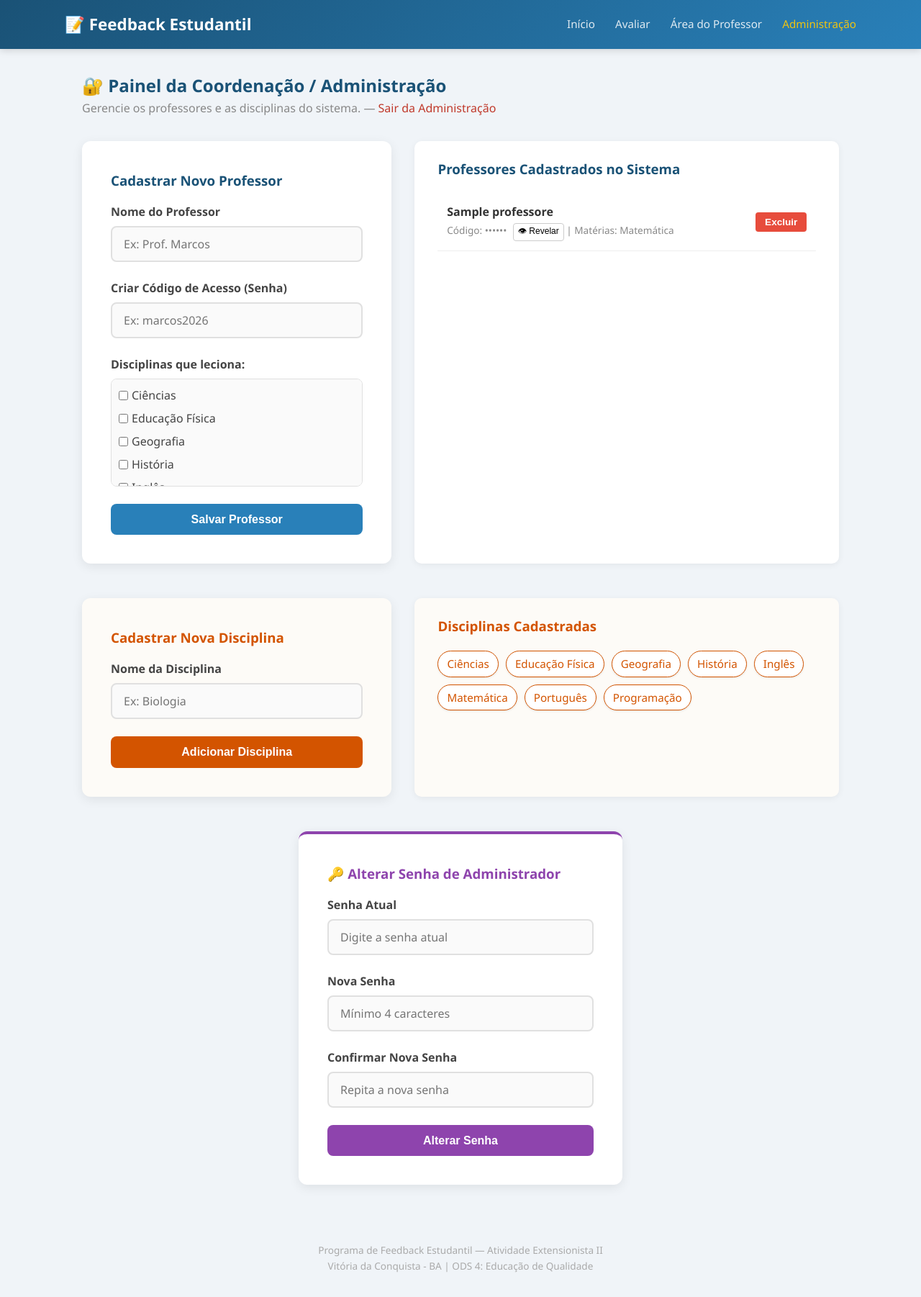
After one commit to LeonardoRibSouzaa/Programa-de-Feedback-Estudantil, a Flask app: page /admin in a window 1280 px wide. The commit adds this page. Shown: the whole page at 72% size. Run offline with Flask 3, Linux system fonts and the light colour scheme; the visitor is signed in with stand-in values (Sample User, id 1); data comes from the database, SQL or seed files in the repository; both versions use the stored data as it was after the commit; tables that the repository leaves empty hold one stand-in row (values such as "Sample post").

Commit message:
enviando varias correcoes

```diff
--- a/app.py
+++ b/app.py
@@ -27,6 +27,14 @@ def get_db():
     conn = sqlite3.connect(DB_PATH)
     conn.row_factory = sqlite3.Row
     return conn
+
+
+def get_admin_senha():
+    """Busca a senha do administrador no banco de dados."""
+    db = get_db()
+    row = db.execute("SELECT valor FROM configuracoes WHERE chave = 'senha_admin'").fetchone()
+    db.close()
+    return row['valor'] if row else 'admin2026'
 
 
 # ==================== ROTAS PRINCIPAIS ====================
@@ -223,6 +231,150 @@ def logout_professor():
     return redirect(url_for('index'))
 
 
+# ==================== ADMINISTRAÇÃO ====================
+
+@app.route('/admin/login', methods=['GET', 'POST'])
+def login_admin():
+    """Login do administrador (coordenação/direção)."""
+    if session.get('admin_logado'):
+        return redirect(url_for('admin'))
+
+    if request.method == 'POST':
+        senha = request.form.get('senha_admin', '')
+        if senha == get_admin_senha():
+            session['admin_logado'] = True
+            return redirect(url_for('admin'))
+        else:
+            flash('Senha incorreta. Acesso negado.', 'error')
+
+    return render_template('login_admin.html')
+
+
+@app.route('/admin/logout')
+def logout_admin():
+    """Encerra a sessão do administrador."""
+    session.pop('admin_logado', None)
+    flash('Sessão de administrador encerrada.', 'info')
+    return redirect(url_for('index'))
+
+
+@app.route('/admin/alterar-senha', methods=['POST'])
+def alterar_senha_admin():
+    """Permite ao administrador trocar sua senha pela tela."""
+    if not session.get('admin_logado'):
+        return redirect(url_for('login_admin'))
+
+    senha_atual = request.form.get('senha_atual', '')
+    senha_nova = request.form.get('senha_nova', '')
+    senha_confirmar = request.form.get('senha_confirmar', '')
+
+    if senha_atual != get_admin_senha():
+        flash('A senha atual está incorreta.', 'error')
+    elif len(senha_nova) < 4:
+        flash('A nova senha deve ter pelo menos 4 caracteres.', 'error')
+    elif senha_nova != senha_confirmar:
+        flash('A nova senha e a confirmação não coincidem.', 'error')
+    else:
+        db = get_db()
+        db.execute("UPDATE configuracoes SET valor = ? WHERE chave = 'senha_admin'", (senha_nova,))
+        db.commit()
+        db.close()
+        flash('Senha de administrador alterada com sucesso!', 'success')
+
+    return redirect(url_for('admin'))
+
+
+@app.route('/admin', methods=['GET', 'POST'])
+def admin():
+    """Painel de administração para gerenciar professores e disciplinas."""
+    # Proteção: exige login do administrador
+    if not session.get('admin_logado'):
+        flash('Faça login como administrador para acessar esta área.', 'error')
+        return redirect(url_for('login_admin'))
+    db = get_db()
+
+    if request.method == 'POST':
+        nome = request.form.get('nome', '').strip()
+        codigo = request.form.get('codigo_acesso', '').strip()
+        disciplinas_selecionadas = request.form.getlist('disciplinas')
+
+        if nome and codigo and disciplinas_selecionadas:
+            try:
+                cursor = db.cursor()
+                cursor.execute('INSERT INTO professores (nome, codigo_acesso) VALUES (?, ?)', (nome, codigo))
+                professor_id = cursor.lastrowid
+
+                # Vincular o professor às disciplinas marcadas no checkbox
+                for disc_id in disciplinas_selecionadas:
+                    cursor.execute('INSERT INTO professor_disciplina (professor_id, disciplina_id) VALUES (?, ?)', (professor_id, int(disc_id)))
+
+                db.commit()
+                flash(f'Professor(a) {nome} cadastrado(a) com sucesso!', 'success')
+            except sqlite3.IntegrityError:
+                flash('Erro: Já existe um professor com este código de acesso.', 'error')
+        else:
+            flash('Preencha o nome, código e selecione pelo menos uma disciplina.', 'error')
+
+        db.close()
+        return redirect(url_for('admin'))
+
+    # GET - Buscar disciplinas
+    todas_disciplinas = db.execute('SELECT id, nome FROM disciplinas ORDER BY nome').fetchall()
+
+    # GET - Buscar professores e juntar as disciplinas em um texto
+    professores_rows = db.execute('''
+        SELECT p.id, p.nome, p.codigo_acesso, GROUP_CONCAT(d.nome, ', ') as disciplinas
+        FROM professores p
+        LEFT JOIN professor_disciplina pd ON p.id = pd.professor_id
+        LEFT JOIN disciplinas d ON pd.disciplina_id = d.id
+        GROUP BY p.id
+        ORDER BY p.nome
+    ''').fetchall()
+
+    db.close()
+    return render_template('admin.html', professores=professores_rows, disciplinas=todas_disciplinas)
+
+@app.route('/admin/disciplina', methods=['POST'])
+def adicionar_disciplina():
+    """Cadastra uma nova disciplina no sistema."""
+    if not session.get('admin_logado'):
+        return redirect(url_for('login_admin'))
+    nome = request.form.get('nome', '').strip()
+    if nome:
+        db = get_db()
+        db.execute('INSERT INTO disciplinas (nome) VALUES (?)', (nome,))
+        db.commit()
+        db.close()
+        flash(f'Disciplina "{nome}" adicionada com sucesso!', 'success')
+    else:
+        flash('O nome da disciplina não pode ficar em branco.', 'error')
+    return redirect(url_for('admin'))
+
+
+@app.route('/admin/excluir/<int:id>', methods=['POST'])
+def excluir_professor(id):
+    """Exclui um professor e todas as suas dependências do sistema."""
+    if not session.get('admin_logado'):
+        return redirect(url_for('login_admin'))
+    db = get_db()
+    cursor = db.cursor()
+
+    # 1. Apagar as avaliações feitas para este professor
+    cursor.execute('DELETE FROM avaliacoes WHERE professor_id = ?', (id,))
+
+    # 2. Apagar o vínculo deste professor com as disciplinas
+    cursor.execute('DELETE FROM professor_disciplina WHERE professor_id = ?', (id,))
+
+    # 3. Finalmente, apagar o professor
+    cursor.execute('DELETE FROM professores WHERE id = ?', (id,))
+
+    db.commit()
+    db.close()
+
+    flash('Professor excluído com sucesso!', 'success')
+    return redirect(url_for('admin'))
+
+
 # ==================== INICIALIZAÇÃO ====================
 
 if __name__ == '__main__':
@@ -232,4 +384,4 @@ if __name__ == '__main__':
     else:
         print('Servidor iniciando...')
         print('Acesse: http://127.0.0.1:5000')
-    app.run(debug=True)
+    app.run(debug=True, host='0.0.0.0', port=5000)
--- /dev/null
+++ b/templates/admin.html
@@ -0,0 +1,122 @@
+{% extends "base.html" %}
+
+{% block title %}Administração do Sistema{% endblock %}
+
+{% block content %}
+<div class="dashboard-header">
+    <h2>🔐 Painel da Coordenação / Administração</h2>
+    <p>Gerencie os professores e as disciplinas do sistema.
+       &mdash; <a href="{{ url_for('logout_admin') }}" style="color: #c0392b;">Sair da Administração</a>
+    </p>
+</div>
+
+<!-- ======================= SEÇÃO PROFESSORES ======================= -->
+<div style="display: flex; gap: 2rem; flex-wrap: wrap; margin-bottom: 3rem;">
+    <!-- Formulário de Cadastro Professor -->
+    <div class="form-container" style="flex: 1; min-width: 300px; margin: 0;">
+        <h3 style="color: #1a5276; margin-bottom: 1rem;">Cadastrar Novo Professor</h3>
+        <form method="POST" action="{{ url_for('admin') }}">
+            <div class="form-group">
+                <label for="nome">Nome do Professor</label>
+                <input type="text" name="nome" id="nome" placeholder="Ex: Prof. Marcos" required>
+            </div>
+
+            <div class="form-group">
+                <label for="codigo_acesso">Criar Código de Acesso (Senha)</label>
+                <input type="text" name="codigo_acesso" id="codigo_acesso" placeholder="Ex: marcos2026" required>
+            </div>
+
+            <div class="form-group">
+                <label>Disciplinas que leciona:</label>
+                <div style="max-height: 150px; overflow-y: auto; border: 1px solid #e0e0e0; padding: 10px; border-radius: 8px; background: #fafafa;">
+                    {% for disc in disciplinas %}
+                    <div style="margin-bottom: 5px;">
+                        <label style="font-weight: normal; cursor: pointer; display: flex; align-items: center; gap: 5px;">
+                            <input type="checkbox" name="disciplinas" value="{{ disc.id }}" style="width: auto;"> {{ disc.nome }}
+                        </label>
+                    </div>
+                    {% else %}
+                    <p style="color: #888; font-size: 0.9rem;">Nenhuma disciplina cadastrada ainda. Cadastre abaixo primeiro.</p>
+                    {% endfor %}
+                </div>
+            </div>
+
+            <button type="submit" class="btn btn-primary btn-block">Salvar Professor</button>
+        </form>
+    </div>
+
+    <!-- Lista de Professores -->
+    <div class="comments-section" style="flex: 1.5; min-width: 300px;">
+        <h3>Professores Cadastrados no Sistema</h3>
+        <div style="margin-top: 1rem;">
+            {% for prof in professores %}
+            <div style="padding: 0.8rem; border-bottom: 1px solid #eee; display: flex; justify-content: space-between; align-items: center;">
+                <div>
+                    <strong>{{ prof.nome }}</strong><br>
+                    <span style="color: #888; font-size: 0.85rem;">
+                        Código: <span class="senha-oculta" id="senha-{{ prof.id }}">••••••</span>
+                        <span class="senha-real" id="real-{{ prof.id }}" style="display:none;">{{ prof.codigo_acesso }}</span>
+                        <button onclick="var real=document.getElementById('real-{{ prof.id }}'); var oculta=document.getElementById('senha-{{ prof.id }}'); if(real.style.display==='none'){real.style.display='inline';oculta.style.display='none';this.textContent='🙈 Ocultar';}else{real.style.display='none';oculta.style.display='inline';this.textContent='👁 Revelar';}" style="background:none;border:1px solid #ccc;border-radius:4px;padding:1px 6px;cursor:pointer;font-size:0.75rem;margin-left:5px;">👁 Revelar</button>
+                        | Matérias: {{ prof.disciplinas or 'Nenhuma' }}
+                    </span>
+                </div>
+                <form method="POST" action="{{ url_for('excluir_professor', id=prof.id) }}" onsubmit="return confirm('Tem certeza que deseja excluir o(a) {{ prof.nome }}? TODAS as avaliações recebidas por ele(a) também serão apagadas.');" style="margin: 0;">
+                    <button type="submit" style="background: #e74c3c; color: white; border: none; padding: 0.4rem 0.8rem; border-radius: 4px; cursor: pointer; font-size: 0.85rem; font-weight: bold;">Excluir</button>
+                </form>
+            </div>
+            {% endfor %}
+        </div>
+    </div>
+</div>
+
+<!-- ======================= SEÇÃO DISCIPLINAS ======================= -->
+<div style="display: flex; gap: 2rem; flex-wrap: wrap;">
+    <!-- Formulário Cadastro Disciplina -->
+    <div class="form-container" style="flex: 1; min-width: 300px; margin: 0; background: #fdfbf7;">
+        <h3 style="color: #d35400; margin-bottom: 1rem;">Cadastrar Nova Disciplina</h3>
+        <form method="POST" action="{{ url_for('adicionar_disciplina') }}">
+            <div class="form-group">
+                <label for="nome_disciplina">Nome da Disciplina</label>
+                <input type="text" name="nome" id="nome_disciplina" placeholder="Ex: Biologia" required>
+            </div>
+            <button type="submit" class="btn btn-success btn-block" style="background-color: #d35400;">Adicionar Disciplina</button>
+        </form>
+    </div>
+
+    <!-- Lista de Disciplinas -->
+    <div class="comments-section" style="flex: 1.5; min-width: 300px; background: #fdfbf7;">
+        <h3 style="color: #d35400;">Disciplinas Cadastradas</h3>
+        <div style="margin-top: 1rem; display: flex; flex-wrap: wrap; gap: 10px;">
+            {% for disc in disciplinas %}
+            <span style="background: white; color: #d35400; padding: 5px 12px; border-radius: 20px; font-size: 0.95rem; border: 1px solid #d35400; box-shadow: 0 1px 3px rgba(0,0,0,0.1);">
+                {{ disc.nome }}
+            </span>
+            {% else %}
+            <p style="color: #888;">Nenhuma disciplina encontrada.</p>
+            {% endfor %}
+        </div>
+    </div>
+</div>
+
+<!-- ======================= ALTERAR SENHA DO ADMINISTRADOR ======================= -->
+<div style="margin-top: 3rem;">
+    <div class="form-container" style="max-width: 450px; border-top: 4px solid #8e44ad;">
+        <h3 style="color: #8e44ad; margin-bottom: 1rem;">🔑 Alterar Senha de Administrador</h3>
+        <form method="POST" action="{{ url_for('alterar_senha_admin') }}">
+            <div class="form-group">
+                <label for="senha_atual">Senha Atual</label>
+                <input type="password" name="senha_atual" id="senha_atual" placeholder="Digite a senha atual" required>
+            </div>
+            <div class="form-group">
+                <label for="senha_nova">Nova Senha</label>
+                <input type="password" name="senha_nova" id="senha_nova" placeholder="Mínimo 4 caracteres" required>
+            </div>
+            <div class="form-group">
+                <label for="senha_confirmar">Confirmar Nova Senha</label>
+                <input type="password" name="senha_confirmar" id="senha_confirmar" placeholder="Repita a nova senha" required>
+            </div>
+            <button type="submit" class="btn btn-block" style="background-color: #8e44ad; color: white;">Alterar Senha</button>
+        </form>
+    </div>
+</div>
+{% endblock %}
--- a/templates/base.html
+++ b/templates/base.html
@@ -14,6 +14,7 @@
                 <a href="{{ url_for('index') }}">Início</a>
                 <a href="{{ url_for('avaliar') }}">Avaliar</a>
                 <a href="{{ url_for('login_professor') }}">Área do Professor</a>
+                <a href="{{ url_for('login_admin') }}" style="color: #f1c40f;">Administração</a>
             </nav>
         </div>
     </header>
```
Also changed, not shown: CONTEUDO_DOCUMENTO.txt (added, +58 -0 lines), init_db.py (+12 -0 lines), templates/login_admin.html (added, +25 -0 lines), diagrama_metodologia.jpg (added), feedback.db, 1 other file.
